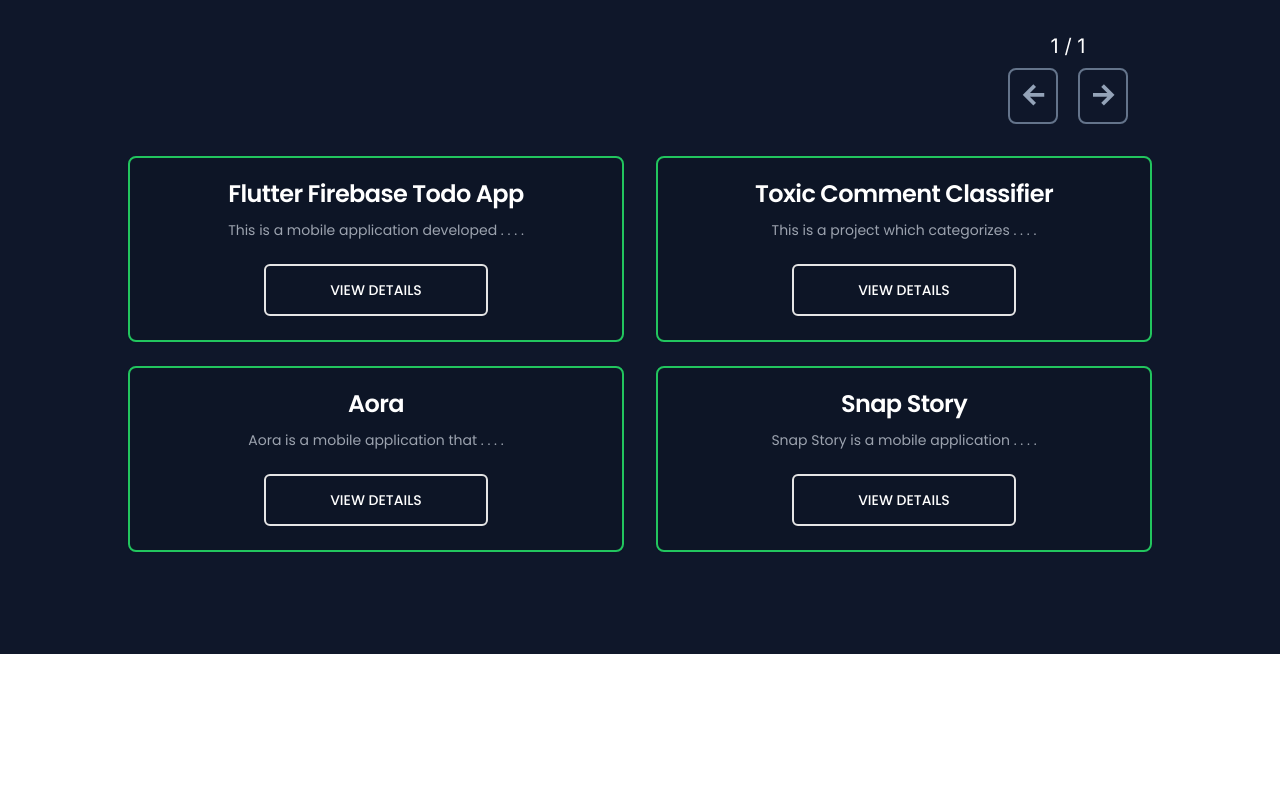
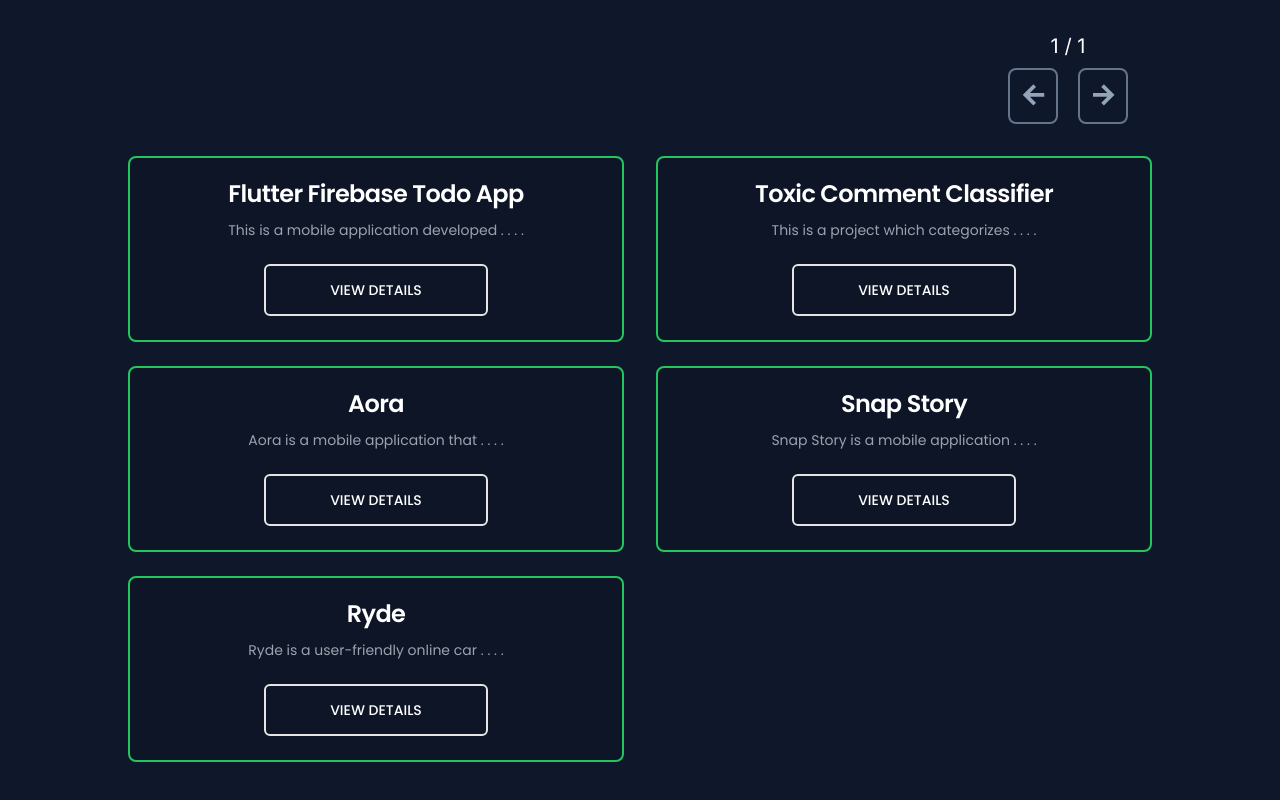
Before and after one commit to somenath203/My-Portfolio-Website-Version-2, a Next.js app: page /pages/all_works/mobile_app_projects in a window 1280 px wide. Shown: the part 234-1034 px from the top of the page. Before the commit the page ends 888 px from the top, so only its background shows below. Built offline with nearby package versions, Linux system fonts and the light colour scheme.

Commit message:
commited

```diff
--- a/src/app/pages/all_works/mobile_app_projects/page.js
+++ b/src/app/pages/all_works/mobile_app_projects/page.js
@@ -7,6 +7,7 @@
 import FlutterFireabseTodoProjImg from './../../../assets/app_development_pics/flutterfirebasetodoappprojimg.png';
 import AoraProjImg from './../../../assets/app_development_pics/aoraprojectpic.png';
 import SnapStoryProjImg from './../../../assets/app_development_pics/snapstoryprojectpic.jpg';
+import RydeProjImg from './../../../assets/app_development_pics/rydeprojimg.jpg';
 
 
 const Page = () => {
@@ -48,6 +49,15 @@
       livePreviewOfTheProject: 'https://www.youtube.com/shorts/ByOS_1Es0ZA',
       githubLinkOfTheProject: 'https://github.com/somenath203/SnapStory',
     },
+    {
+      id: 5,
+      nameOfTheProject: 'Ryde',
+      descOfTheProject: 'Ryde is a user-friendly online car booking mobile application built using React Native. The app provides an easy and efficient way to book rides. It allows users to authenticate, view their current location, search for destinations, choose a driver, and make secure payments for their rides. The app is designed to deliver a seamless and reliable ride-booking experience.',
+      techStackUsedInTheProject: 'React Native, Expo, NativeWind, Zustand, Clerk, Google Places API, Google Directions API, Stripe, GEOAPIFY_API, Neon PostgreSQL Database',
+      picOfTheProj: RydeProjImg,
+      livePreviewOfTheProject: 'https://www.youtube.com/watch?v=lbGS07Fiw2c',
+      githubLinkOfTheProject: 'https://github.com/somenath203/Ryde',
+    },
   ];
 
   return (
```
Also changed, not shown: src/app/assets/app_development_pics/rydeprojimg.jpg (added).
